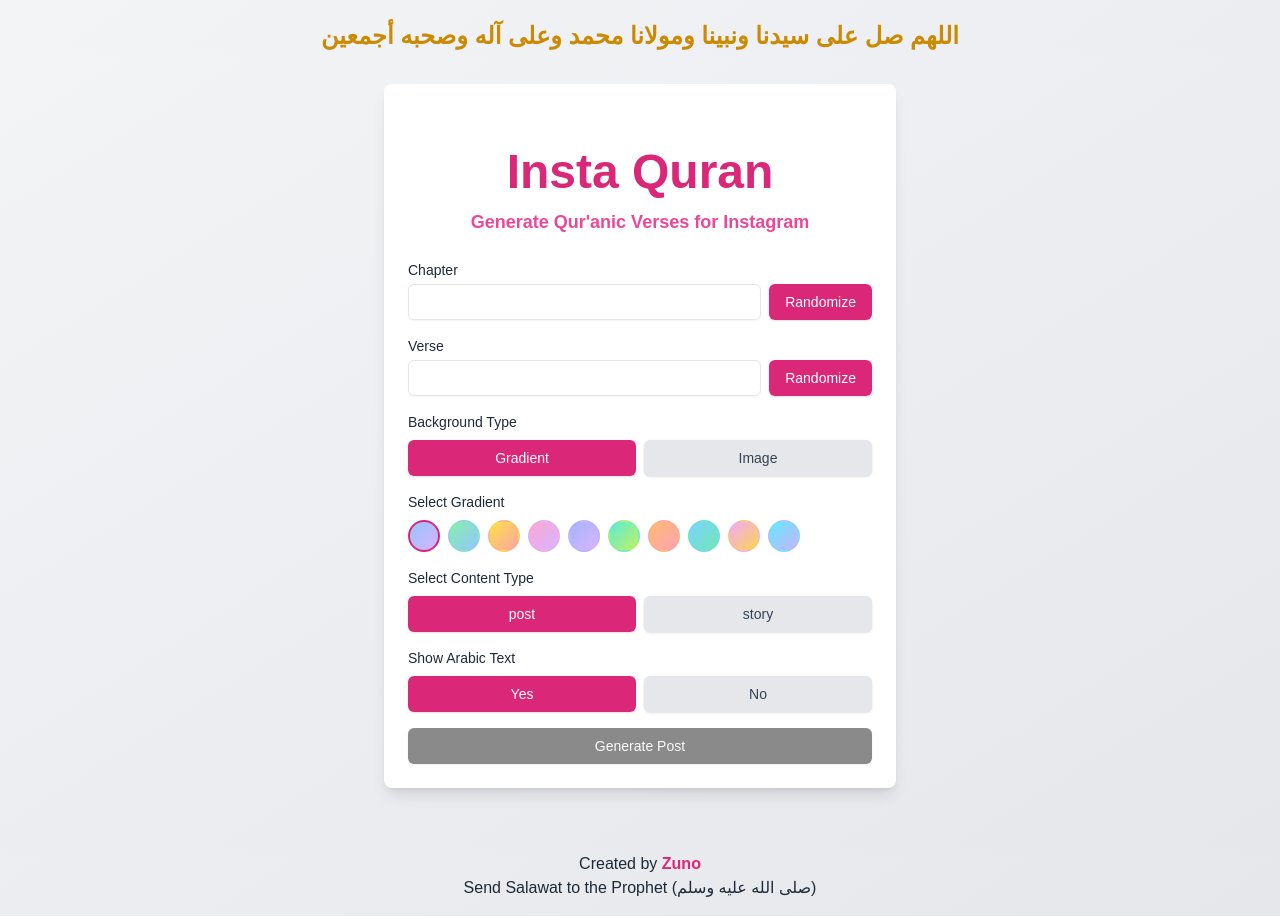
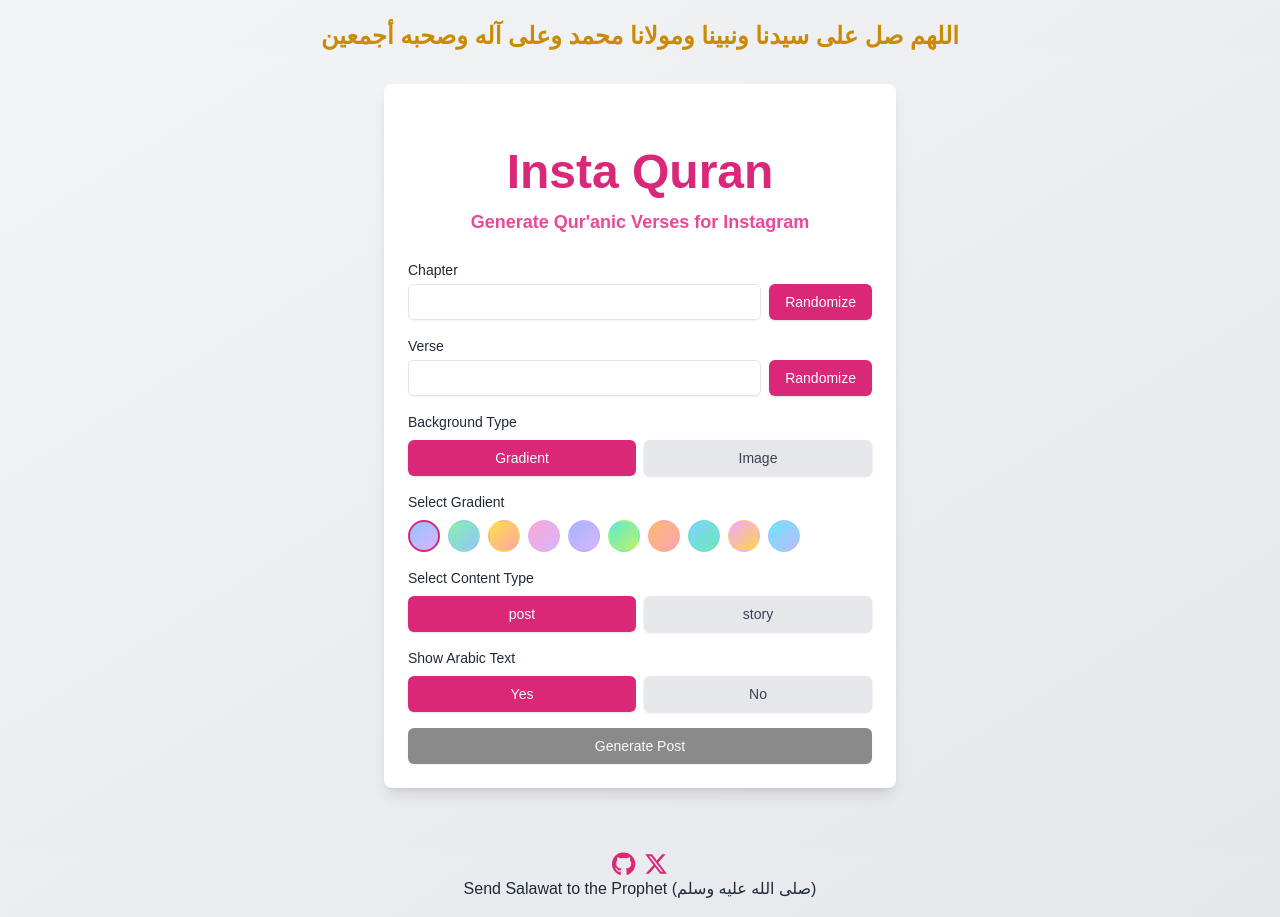
Before and after one commit to mogheess/instaquran, a Next.js app: page / in a window 1280 px wide. Built offline with nearby package versions, Linux system fonts and the light colour scheme.

Commit message:
feat: replace twitter link in footer with social media icons

```diff
--- a/app/page.js
+++ b/app/page.js
@@ -1,5 +1,6 @@
 import Image from "next/image";
 import QuranVerse from "../components/QuranVerse";
+import SocialFollow from "../components/SocialFollow";
 
 export default function Home() {
   return (
@@ -10,12 +11,8 @@
 
       <QuranVerse />
 
-      <p className="text-center text-gray-800 pb-4">
-        Created by{" "}
-        <a href="https://x.com/mogheess_" target="_blank">
-          {" "}
-          <span className="text-pink-600 font-semibold">Zuno</span>{" "}
-        </a>
+      <p className="text-center text-gray-800 pb-4 space-x-2">
+        <SocialFollow />
         <br />
         Send Salawat to the Prophet (صلى الله عليه وسلم)
         <br />
--- a/components/QuranVerse.js
+++ b/components/QuranVerse.js
@@ -117,10 +117,6 @@
   };
 
   const fetchVerse = async () => {
-    if (chapter < 1 || chapter > 114 || verse < 1 || verse > 286) {
-      alert("Please enter valid chapter (1-114) and verse (1-286) numbers.");
-      return;
-    }
     setLoading(true);
     try {
       const response = await axios.get(
--- /dev/null
+++ b/components/SocialFollow.js
@@ -0,0 +1,23 @@
+import React from "react";
+import { config } from "@fortawesome/fontawesome-svg-core";
+import "@fortawesome/fontawesome-svg-core/styles.css";
+import { FontAwesomeIcon } from "@fortawesome/react-fontawesome";
+import { faGithub, faXTwitter } from "@fortawesome/free-brands-svg-icons";
+config.autoAddCss = false;
+
+export default function SocialFollow() {
+  return (
+    <>
+      <a href="https://github.com/mogheess/instaquran" target="_blank">
+        <FontAwesomeIcon className="text-pink-600" icon={faGithub} size="xl" />
+      </a>
+      <a href="https://x.com/mogheess_" target="_blank">
+        <FontAwesomeIcon
+          className="text-pink-600"
+          icon={faXTwitter}
+          size="xl"
+        />
+      </a>
+    </>
+  );
+}
--- a/package.json
+++ b/package.json
@@ -9,6 +9,9 @@
     "lint": "next lint"
   },
   "dependencies": {
+    "@fortawesome/fontawesome-svg-core": "^6.6.0",
+    "@fortawesome/free-brands-svg-icons": "^6.6.0",
+    "@fortawesome/react-fontawesome": "^0.2.2",
     "@radix-ui/react-icons": "^1.3.0",
     "@radix-ui/react-select": "^2.1.1",
     "@radix-ui/react-slot": "^1.1.0",
```
Also changed, not shown: 1 other file (tests, documents, lock files or other folders).
